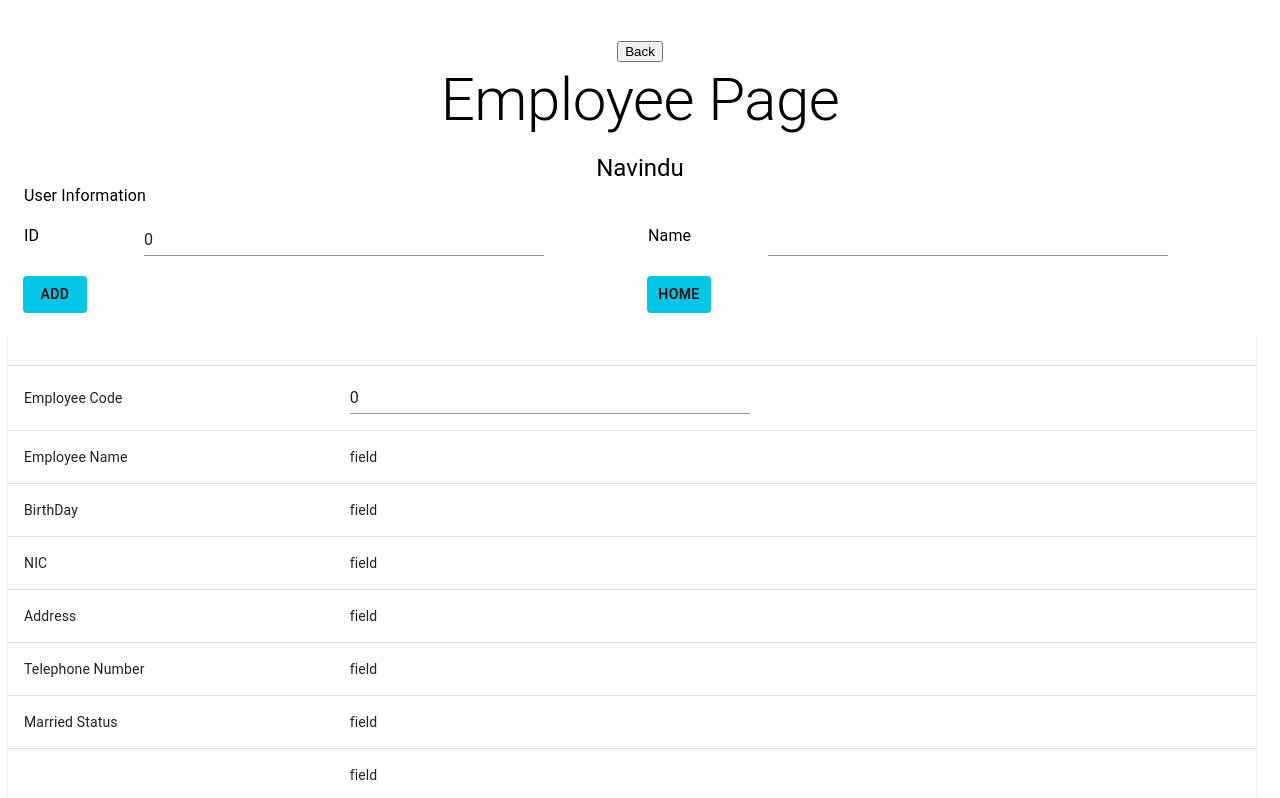
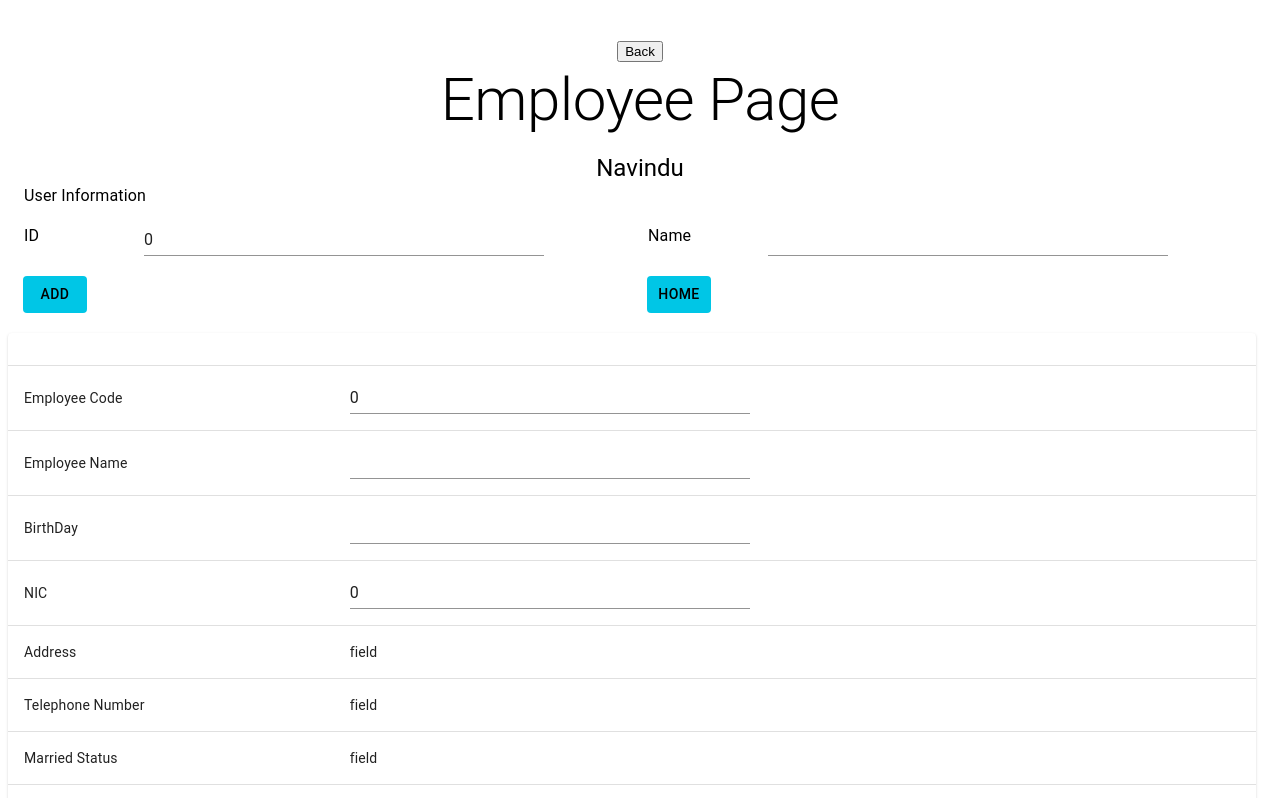
Before and after one commit to NaVindu0315/PUSL3120-FullStack-Group-01, a React (Create React App) app in the folder dwanp-frontend/: page /employee in a window 1280 px wide. Shown: the top 798 px of the page. Built offline with nearby package versions, Linux system fonts and the light colour scheme; no server answers.

Commit message:
fields edited

```diff
--- a/dwanp-frontend/src/Employee-Navindu/Employee_Form.js
+++ b/dwanp-frontend/src/Employee-Navindu/Employee_Form.js
@@ -173,7 +173,7 @@ const EmployeeForm = ({addEmp,submitted,data,isedit ,updateEmp}) =>
               <TableCell>Employee Code</TableCell>
               <TableCell>
               <Input
-          type="String"
+          type="number"
           id="emp_code"
           name="emp_code"
           sx={{ width: "400px" }}
@@ -184,15 +184,42 @@ const EmployeeForm = ({addEmp,submitted,data,isedit ,updateEmp}) =>
             </TableRow>
             <TableRow>
               <TableCell>Employee Name</TableCell>
-              <TableCell>field</TableCell>
+              <TableCell>
+              <Input
+          type="text"
+          id="emp_name"
+          name="emp_name"
+          sx={{ width: "400px" }}
+          value={emp_name}
+          onChange={e => setEmpName(e.target.value)}
+        />
+              </TableCell>
             </TableRow>
             <TableRow>
               <TableCell>BirthDay</TableCell>
-              <TableCell>field</TableCell>
+              <TableCell>
+              <Input
+          type="text"
+          id="bdate"
+          name="bdate"
+          sx={{ width: "400px" }}
+          value={bdate}
+          onChange={e => setBdate(e.target.value)}
+        />
+              </TableCell>
             </TableRow>
             <TableRow>
               <TableCell>NIC</TableCell>
-              <TableCell>field</TableCell>
+              <TableCell>
+              <Input
+          type="number"
+          id="nic"
+          name="nic"
+          sx={{ width: "400px" }}
+          value={nic}
+          onChange={e => setNic(e.target.value)}
+        />
+              </TableCell>
             </TableRow>
             <TableRow>
               <TableCell>Address</TableCell>
```
